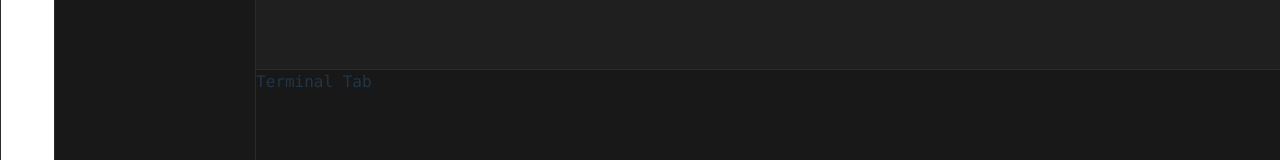
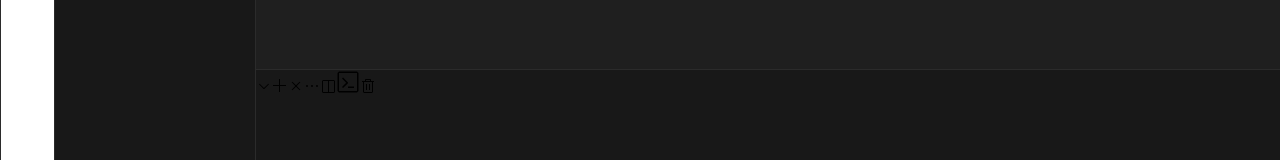
Before and after one commit to Zahmadgit/zeshanahmaddev, a React (Vite) app: page / in a window 1280 px wide. Shown: the part 565-725 px from the top of the page. Built offline with nearby package versions, Linux system fonts and the light colour scheme.

Commit message:
quick vercel deployment fix

```diff
--- a/src/components/rightTab/TerminalTab.tsx
+++ b/src/components/rightTab/TerminalTab.tsx
@@ -7,5 +7,15 @@ import terminal from "../../assets/terminal/terminal.svg";
 import trash from "../../assets/terminal/trash.svg";
 
 export default function TerminalTab() {
-  return <div>Terminal Tab</div>;
+  return (
+    <div>
+      <img src={chevrondo} />
+      <img src={add} />
+      <img src={close} />
+      <img src={ellipsis} />
+      <img src={splithorizontal} />
+      <img src={terminal} />
+      <img src={trash} />
+    </div>
+  );
 }
```
